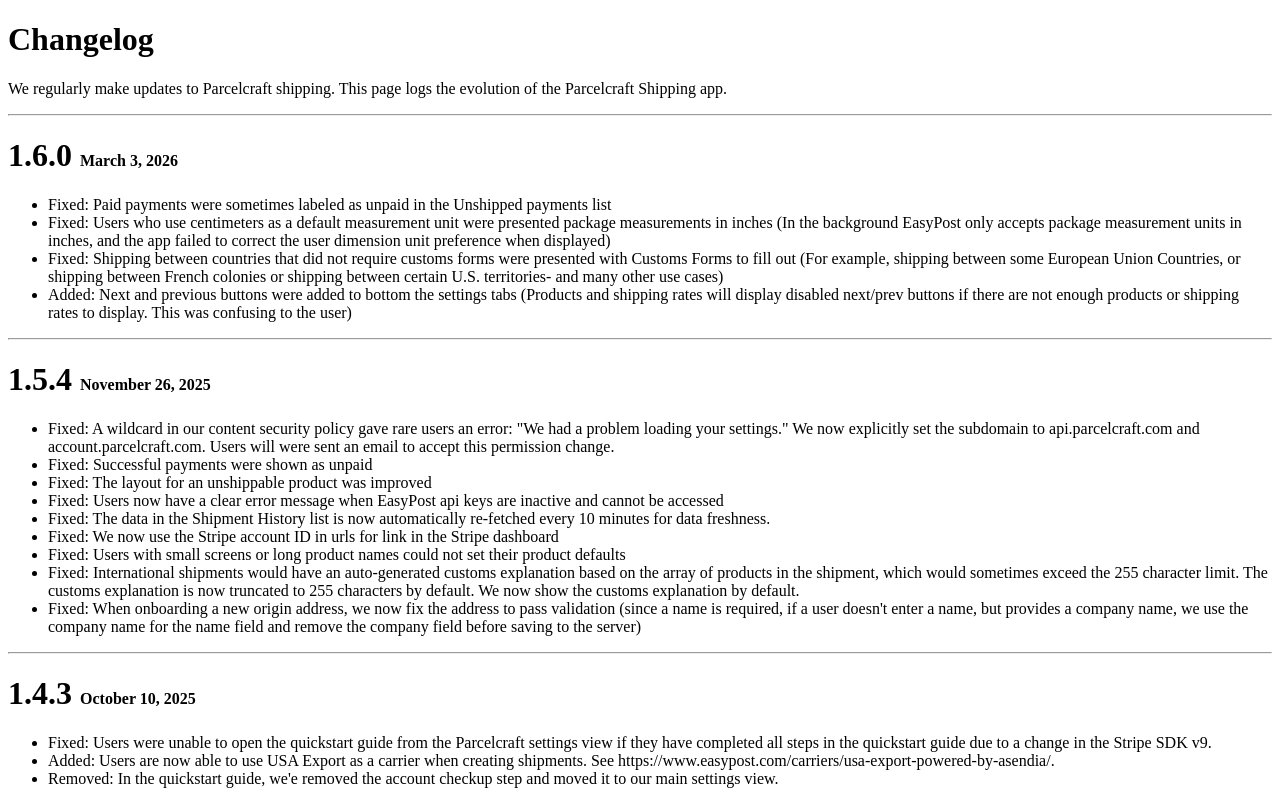
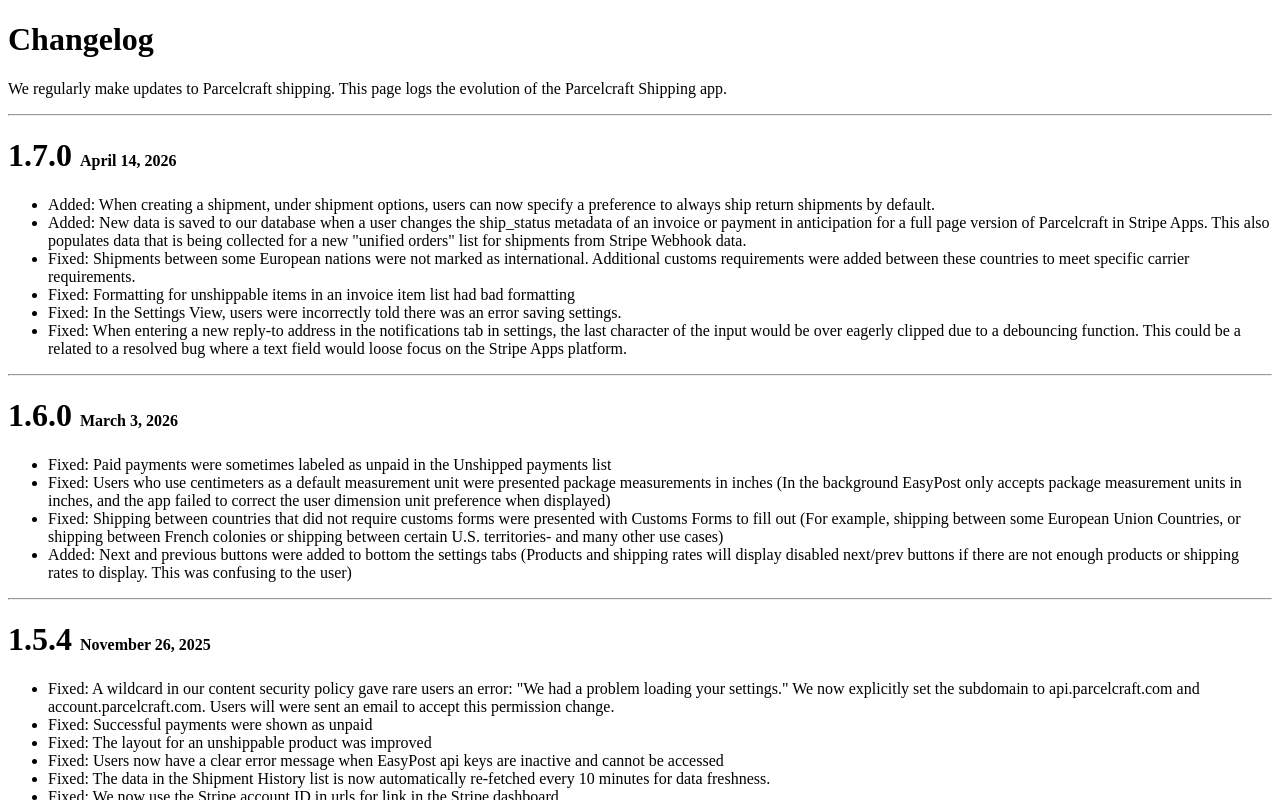
Before and after one commit to parcelcraft/docs, a Next.js app: page /changelog in a window 1280 px wide. Shown: the top 800 px of the page. Built offline with nearby package versions, Linux system fonts and the light colour scheme.

Commit message:
Update change log for 1.7.0

```diff
--- a/pages/changelog.mdx
+++ b/pages/changelog.mdx
@@ -1,6 +1,17 @@
 # Changelog
 
 We regularly make updates to Parcelcraft shipping. This page logs the evolution of the Parcelcraft Shipping app.
+
+
+---
+# 1.7.0 <span style={{fontSize: "16px"}}>April 14, 2026</span>
+- Added: When creating a shipment, under shipment options, users can now specify a preference to always ship return shipments by default.
+- Added: New data is saved to our database when a user changes the ship_status metadata of an invoice or payment in anticipation for a full page version of Parcelcraft in Stripe Apps.  This also populates data that is being collected for a new "unified orders" list for shipments from Stripe Webhook data.
+- Fixed: Shipments between some European nations were not marked as international. Additional customs requirements were added between these countries to meet specific carrier requirements.
+- Fixed: Formatting for unshippable items in an invoice item list had bad formatting
+- Fixed: In the Settings View, users were incorrectly told there was an error saving settings.
+- Fixed: When entering a new reply-to address in the notifications tab in settings, the last character of the input would be over eagerly clipped due to a debouncing function.  This could be a related to a resolved bug where a text field would loose focus on the Stripe Apps platform.
+
 
 
 ---
```
